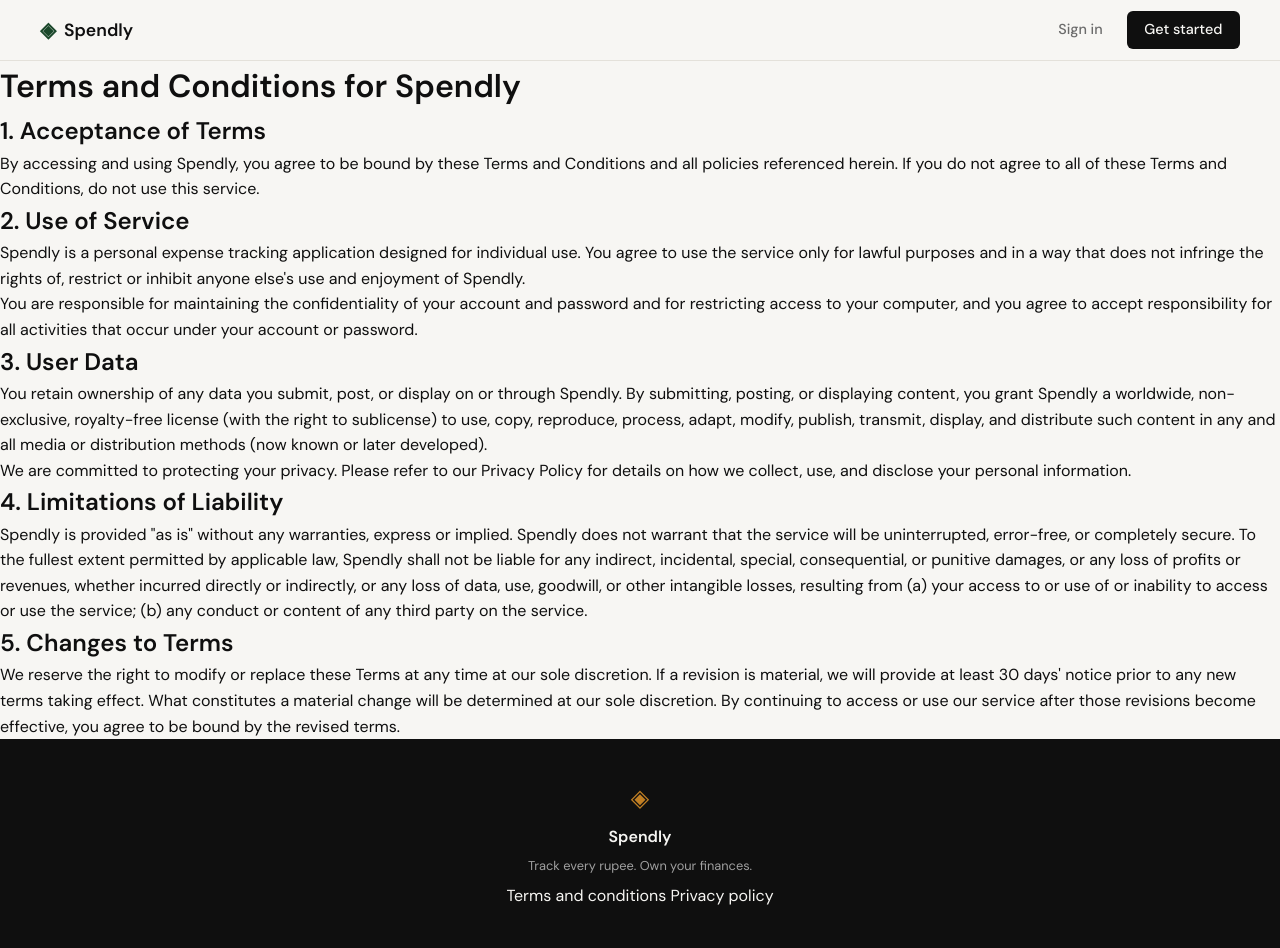
After one commit to pratibhakaranjiya/spendly, a Flask app: page /terms in a window 1280 px wide. The commit adds this page. Run offline with Flask 3, Linux system fonts and the light colour scheme.

Commit message:
added terms page and updated routes

```diff
--- a/app.py
+++ b/app.py
@@ -20,6 +20,13 @@ def register():
 @app.route("/login")
 def login():
     return render_template("login.html")
+
+
+@app.route("/terms")
+def terms():
+    return render_template("terms.html")
+
+
 
 
 # ------------------------------------------------------------------ #
--- a/templates/base.html
+++ b/templates/base.html
@@ -34,6 +34,10 @@
             <span class="brand-icon">◈</span>
             <span class="footer-name">Spendly</span>
             <p class="footer-copy">Track every rupee. Own your finances.</p>
+            <div class="footer-links">
+                <a href="/terms">Terms and conditions</a>
+                <a href="#">Privacy policy</a>
+            </div>
         </div>
     </footer>
 
--- /dev/null
+++ b/templates/terms.html
@@ -0,0 +1,36 @@
+{% extends "base.html" %}
+
+{% block title %}Terms and Conditions{% endblock %}
+
+{% block content %}
+<div class="container">
+    <h1>Terms and Conditions for Spendly</h1>
+
+    <section>
+        <h2>1. Acceptance of Terms</h2>
+        <p>By accessing and using Spendly, you agree to be bound by these Terms and Conditions and all policies referenced herein. If you do not agree to all of these Terms and Conditions, do not use this service.</p>
+    </section>
+
+    <section>
+        <h2>2. Use of Service</h2>
+        <p>Spendly is a personal expense tracking application designed for individual use. You agree to use the service only for lawful purposes and in a way that does not infringe the rights of, restrict or inhibit anyone else's use and enjoyment of Spendly.</p>
+        <p>You are responsible for maintaining the confidentiality of your account and password and for restricting access to your computer, and you agree to accept responsibility for all activities that occur under your account or password.</p>
+    </section>
+
+    <section>
+        <h2>3. User Data</h2>
+        <p>You retain ownership of any data you submit, post, or display on or through Spendly. By submitting, posting, or displaying content, you grant Spendly a worldwide, non-exclusive, royalty-free license (with the right to sublicense) to use, copy, reproduce, process, adapt, modify, publish, transmit, display, and distribute such content in any and all media or distribution methods (now known or later developed).</p>
+        <p>We are committed to protecting your privacy. Please refer to our Privacy Policy for details on how we collect, use, and disclose your personal information.</p>
+    </section>
+
+    <section>
+        <h2>4. Limitations of Liability</h2>
+        <p>Spendly is provided "as is" without any warranties, express or implied. Spendly does not warrant that the service will be uninterrupted, error-free, or completely secure. To the fullest extent permitted by applicable law, Spendly shall not be liable for any indirect, incidental, special, consequential, or punitive damages, or any loss of profits or revenues, whether incurred directly or indirectly, or any loss of data, use, goodwill, or other intangible losses, resulting from (a) your access to or use of or inability to access or use the service; (b) any conduct or content of any third party on the service.</p>
+    </section>
+
+    <section>
+        <h2>5. Changes to Terms</h2>
+        <p>We reserve the right to modify or replace these Terms at any time at our sole discretion. If a revision is material, we will provide at least 30 days' notice prior to any new terms taking effect. What constitutes a material change will be determined at our sole discretion. By continuing to access or use our service after those revisions become effective, you agree to be bound by the revised terms.</p>
+    </section>
+</div>
+{% endblock %}
```
Also changed, not shown: 1 other file.
